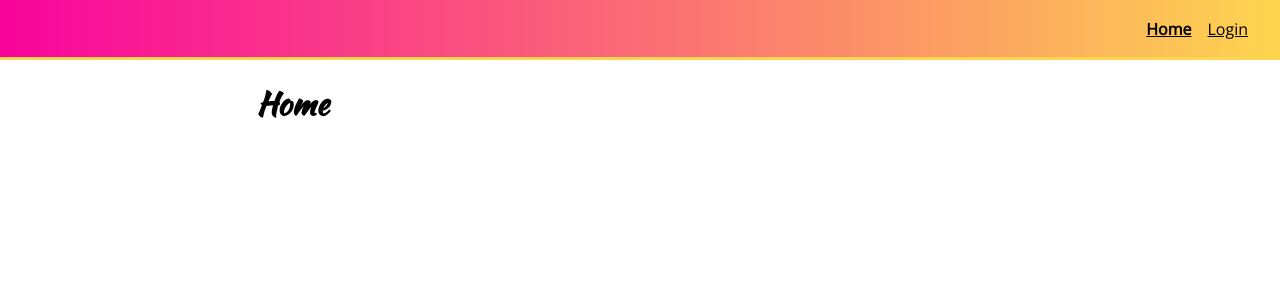
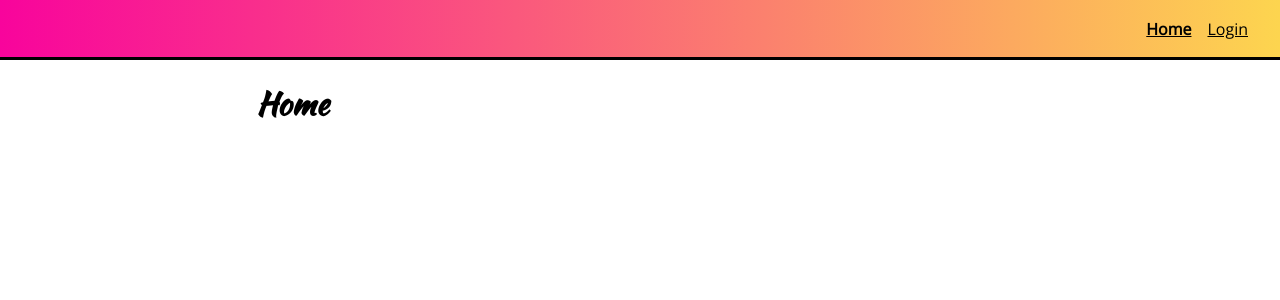
Before and after one commit to elchinovzla/styled-components-v5, a React (Create React App) app: page / in a window 1280 px wide. Shown: the top 300 px of the page. Built offline with nearby package versions, Linux system fonts and the light colour scheme.

Commit message:
create theme

```diff
--- a/src/components/App.js
+++ b/src/components/App.js
@@ -1,4 +1,4 @@
-import { createGlobalStyle } from 'styled-components';
+import { createGlobalStyle, ThemeProvider } from 'styled-components';
 import { BrowserRouter, Routes, Route } from 'react-router-dom';
 import Home from 'components/pages/Home';
 import Login from 'components/pages/Login';
@@ -13,9 +13,14 @@ const GlobalStyle = createGlobalStyle`
   }
 `;
 
+const theme = {
+  primaryColor: '#f8049c',
+  secondaryColor: '#fdd54f',
+};
+
 function App() {
   return (
-    <>
+    <ThemeProvider theme={theme}>
       <GlobalStyle />
       <BrowserRouter>
         <Routes>
@@ -23,7 +28,7 @@ function App() {
           <Route path="/" element={<Home />} />
         </Routes>
       </BrowserRouter>
-    </>
+    </ThemeProvider>
   );
 }
 
--- a/src/components/common/Button.js
+++ b/src/components/common/Button.js
@@ -2,7 +2,8 @@ import styled, { css } from 'styled-components';
 
 const Button = styled.button`
   color: white;
-  background: ${(props) => (props.secondary ? '#fdd54f' : '#f8049c')};
+  background: ${(props) =>
+    props.secondary ? props.theme.secondaryColor : props.theme.primaryColor};
   font-weight: bold;
   ${(props) =>
     props.large
--- a/src/components/common/Header.js
+++ b/src/components/common/Header.js
@@ -10,8 +10,12 @@ const HeaderWrapper = styled.header`
   padding: 0 16px;
   position: fixed;
   top: 0;
-  background-image: linear-gradient(to right, #f8049c, #fdd54f);
-  border-bottom: 3px solid #fdd54f;
+  background-image: linear-gradient(
+    to right,
+    ${(props) => props.theme.primaryColor},
+    ${(props) => props.theme.secondaryColor}
+  );
+  border-bottom: 3px solid ${(props) => props.theme.secondaryColorColor};
 `;
 
 const Menu = styled.nav`
@@ -23,7 +27,7 @@ const Menu = styled.nav`
   left: 0;
   padding: 8px;
   box-sizing: border-box;
-  border-bottom: 3px solid #fdd54f;
+  border-bottom: 3px solid ${(props) => props.theme.secondaryColorColor};
   background: white;
 
   @media (min-width: 768px) {
--- a/src/components/common/Spinner.js
+++ b/src/components/common/Spinner.js
@@ -14,7 +14,7 @@ const rotation = keyframes`
 const Spinner = styled.div`
   height: 30px;
   width: 30px;
-  border: 1px solid #f8049c;
+  border: 1px solid ${(props) => props.theme.primaryColor};
   border-radius: 50%;
   border-top: none;
   border-right: none;
```
